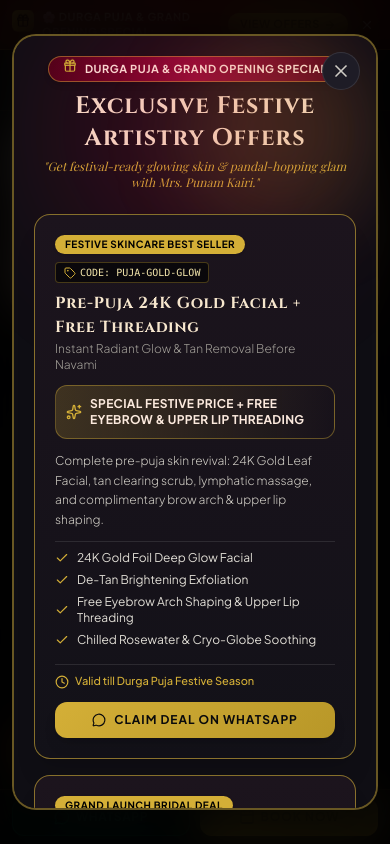
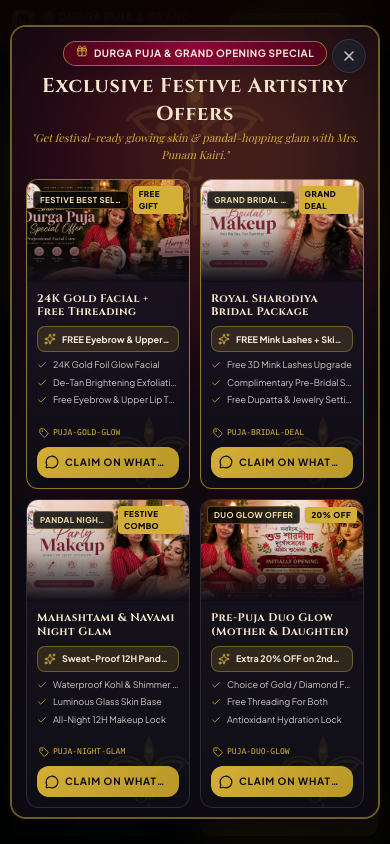
Before and after one commit to tsr-kairi/punamkairi, a React (Vite) app: page / in a window 390 px wide. Both pictures are taken after a click on the button "VIEW OFFERS". Shown: the top 844 px of the page. Built offline with nearby package versions, Linux system fonts and the light colour scheme; a web font is replaced by a local one.

Commit message:
Redesign Durga Puja festive offer modal with 2-column mobile layout, service images, watermarks, and punchy cards

```diff
--- a/src/components/offers/FestiveOffersModal.tsx
+++ b/src/components/offers/FestiveOffersModal.tsx
@@ -10,6 +10,28 @@ interface FestiveOffersModalProps {
   isOpen: boolean;
   onClose: () => void;
 }
+
+// Maa Durga Divine Artistry Watermark SVG
+const DurgaWatermarkSvg: React.FC<{ className?: string }> = ({ className = "w-32 h-32" }) => (
+  <svg viewBox="0 0 100 100" fill="currentColor" className={className} aria-hidden="true">
+    {/* Third Eye (Trinetra) */}
+    <path d="M50 14 C44 26, 44 34, 50 42 C56 34, 56 26, 50 14 Z" />
+    <circle cx="50" cy="28" r="2.8" />
+    {/* Left Eye with traditional wing */}
+    <path d="M19 40 C28 35, 41 38, 46 46 C39 53, 26 51, 19 40 Z" fill="none" stroke="currentColor" strokeWidth="2.5" />
+    <circle cx="33" cy="44.5" r="3.2" />
+    <path d="M15 40 C22 31, 38 31, 46 42" fill="none" stroke="currentColor" strokeWidth="2" strokeLinecap="round" />
+    {/* Right Eye with traditional wing */}
+    <path d="M81 40 C72 35, 59 38, 54 46 C61 53, 74 51, 81 40 Z" fill="none" stroke="currentColor" strokeWidth="2.5" />
+    <circle cx="67" cy="44.5" r="3.2" />
+    <path d="M85 40 C78 31, 62 31, 54 42" fill="none" stroke="currentColor" strokeWidth="2" strokeLinecap="round" />
+    {/* Nose curve & Auspicious Nath */}
+    <path d="M48 48 Q50 63 48 70 Q50 72 53 70" fill="none" stroke="currentColor" strokeWidth="2" strokeLinecap="round" />
+    <circle cx="43" cy="70" r="4.5" fill="none" stroke="currentColor" strokeWidth="1.5" />
+    {/* Trishul Motif */}
+    <path d="M50 76 L50 94 M43 81 Q50 88 57 81" fill="none" stroke="currentColor" strokeWidth="2" strokeLinecap="round" />
+  </svg>
+);
 
 export const FestiveOffersModal: React.FC<FestiveOffersModalProps> = ({ isOpen, onClose }) => {
   useEffect(() => {
@@ -46,125 +68,149 @@ export const FestiveOffersModal: React.FC<FestiveOffersModalProps> = ({ isOpen,
 
   return (
     <AnimatePresence>
-      <div className="fixed inset-0 z-50 bg-black/90 backdrop-blur-xl flex items-center justify-center p-3 sm:p-6 overflow-y-auto">
+      <div className="fixed inset-0 z-50 bg-black/90 backdrop-blur-xl flex items-center justify-center p-2.5 sm:p-6 overflow-y-auto">
         {/* Backdrop click */}
         <div className="fixed inset-0" onClick={onClose} />
 
         {/* Modal Window */}
         <motion.div
-          initial={{ opacity: 0, scale: 0.92, y: 20 }}
+          initial={{ opacity: 0, scale: 0.94, y: 15 }}
           animate={{ opacity: 1, scale: 1, y: 0 }}
-          exit={{ opacity: 0, scale: 0.92, y: 20 }}
-          transition={{ duration: 0.35, ease: [0.16, 1, 0.3, 1] }}
+          exit={{ opacity: 0, scale: 0.94, y: 15 }}
+          transition={{ duration: 0.3, ease: [0.16, 1, 0.3, 1] }}
           onClick={(e) => e.stopPropagation()}
-          className="relative z-10 w-full max-w-2xl bg-[#0f0e14] border-2 border-[#d4af37]/45 rounded-3xl p-5 sm:p-8 shadow-2xl overflow-hidden my-auto max-h-[92vh] overflow-y-auto"
+          className="relative z-10 w-full max-w-4xl bg-[#0c0a10] border-2 border-[#d4af37]/50 rounded-2xl sm:rounded-3xl p-3.5 sm:p-7 shadow-2xl overflow-hidden my-auto max-h-[94vh] overflow-y-auto"
         >
-          {/* Top Decorative Festive Glow */}
-          <div className="absolute -top-12 left-1/2 -translate-x-1/2 w-72 h-72 bg-rose-600/15 rounded-full blur-3xl pointer-events-none" />
-          <div className="absolute top-0 right-0 w-48 h-48 bg-[#d4af37]/15 rounded-full blur-2xl pointer-events-none" />
+          {/* Top Decorative Festive Glow & Watermark */}
+          <div className="absolute -top-16 left-1/2 -translate-x-1/2 w-96 h-96 bg-rose-600/15 rounded-full blur-3xl pointer-events-none" />
+          <div className="absolute top-0 right-0 w-64 h-64 bg-[#d4af37]/15 rounded-full blur-3xl pointer-events-none" />
+
+          {/* Subtle Background Watermark */}
+          <div className="absolute top-4 left-1/2 -translate-x-1/2 text-[#d4af37]/10 pointer-events-none select-none">
+            <DurgaWatermarkSvg className="w-48 h-48 sm:w-64 sm:h-64" />
+          </div>
 
           {/* Close Button */}
           <button
             onClick={onClose}
-            className="absolute top-4 right-4 sm:top-6 sm:right-6 p-2 rounded-full bg-[#1e1c26] text-[#cfccc4] hover:text-[#d4af37] border border-white/10 hover:border-[#d4af37] transition-all cursor-pointer"
+            className="absolute top-3 right-3 sm:top-5 sm:right-5 p-2 rounded-full bg-[#1e1c26] text-[#cfccc4] hover:text-[#d4af37] border border-white/10 hover:border-[#d4af37] transition-all cursor-pointer z-20 shadow-md"
             aria-label="Close offers modal"
           >
-            <X className="w-5 h-5" />
+            <X className="w-4 h-4 sm:w-5 sm:h-5" />
           </button>
 
           {/* Header */}
-          <div className="text-center mb-6 sm:mb-8">
-            <div className="inline-flex items-center gap-2 px-3.5 py-1 rounded-full bg-gradient-to-r from-rose-950 via-rose-900 to-rose-950 border border-[#d4af37]/50 text-[#fceade] text-[11px] sm:text-xs font-bold uppercase tracking-wider mb-2 shadow-md">
-              <Gift className="w-3.5 h-3.5 text-[#d4af37] animate-bounce" />
+          <div className="text-center mb-4 sm:mb-6 relative z-10">
+            <div className="inline-flex items-center gap-1.5 px-3 py-1 rounded-full bg-gradient-to-r from-rose-950 via-rose-900 to-rose-950 border border-[#d4af37]/60 text-[#fceade] text-[10px] sm:text-xs font-bold uppercase tracking-wider mb-1.5 shadow-md">
+              <Gift className="w-3 h-3 sm:w-3.5 sm:h-3.5 text-[#d4af37] animate-bounce" />
               <span>{durgaPujaFestiveOffers.festivalName}</span>
             </div>
 
-            <h2 className="text-2xl sm:text-3xl font-display font-bold text-[#f7e7ce]">
+            <h2 className="text-xl sm:text-3xl font-display font-bold text-[#f7e7ce]">
               Exclusive Festive Artistry Offers
             </h2>
 
-            <p className="text-xs sm:text-sm text-[#d4af37] font-serif-luxury italic mt-1 max-w-md mx-auto">
+            <p className="text-[11px] sm:text-sm text-[#d4af37] font-serif-luxury italic mt-0.5 max-w-md mx-auto">
               "{durgaPujaFestiveOffers.subheading}"
             </p>
           </div>
 
-          {/* Offers Cards List */}
-          <div className="space-y-4 sm:space-y-5">
+          {/* Offers Cards Grid: Exactly 2 cards per row on Mobile & Desktop */}
+          <div className="grid grid-cols-2 lg:grid-cols-2 gap-2.5 sm:gap-4 relative z-10">
             {durgaPujaFestiveOffers.offers.map((offer) => (
               <div
                 key={offer.id}
-                className={`p-5 sm:p-6 rounded-2xl border transition-all duration-300 relative overflow-hidden ${
+                className={`rounded-xl sm:rounded-2xl border flex flex-col justify-between transition-all duration-300 relative overflow-hidden group ${
                   offer.popular
-                    ? 'bg-gradient-to-b from-[#1c141d] to-[#121118] border-[#d4af37]/60 shadow-xl'
-                    : 'bg-[#14131b] border-[#2c2834] hover:border-[#d4af37]/40'
+                    ? 'bg-gradient-to-b from-[#1f1019] via-[#16111e] to-[#0e0c14] border-[#d4af37]/65 shadow-xl shadow-rose-950/20'
+                    : 'bg-gradient-to-b from-[#17121c] to-[#0f0e16] border-[#2f2a3a] hover:border-[#d4af37]/50'
                 }`}
               >
-                {/* Popular Pill */}
-                <div className="flex items-center justify-between flex-wrap gap-2 mb-2">
-                  <span className="px-2.5 py-0.5 rounded-full bg-[#d4af37] text-black text-[10px] font-bold uppercase tracking-wider shadow">
+                {/* Embedded Durga Puja Card Background Watermark */}
+                <div className="absolute -right-4 -bottom-6 text-[#d4af37]/[0.07] group-hover:text-[#d4af37]/[0.12] transition-colors pointer-events-none">
+                  <DurgaWatermarkSvg className="w-28 h-28 sm:w-36 sm:h-36" />
+                </div>
+
+                <div>
+                  {/* Service Image Header with Overlaid Badges */}
+                  <div className="relative aspect-[16/10] w-full overflow-hidden bg-black/40">
+                    <img
+                      src={offer.image}
+                      alt={offer.title}
+                      className="w-full h-full object-cover object-center group-hover:scale-105 transition-transform duration-500"
+                      loading="lazy"
+                    />
+                    <div className="absolute inset-0 bg-gradient-to-t from-[#0e0c14] via-black/20 to-transparent" />
+
+                    {/* Top Badges */}
+                    <div className="absolute top-1.5 left-1.5 right-1.5 flex items-center justify-between gap-1">
+                      <span className="px-1.5 py-0.5 rounded bg-black/80 backdrop-blur-md text-[#f3e5ab] text-[8px] sm:text-[10px] font-bold uppercase tracking-wider border border-[#d4af37]/40 truncate max-w-[65%]">
                         {offer.badge}
                       </span>
-                  <div className="flex items-center gap-1 text-[10px] text-[#f3e5ab] font-mono bg-black/60 px-2 py-0.5 rounded border border-[#d4af37]/30">
-                    <Tag className="w-3 h-3 text-[#d4af37]" />
-                    <span>CODE: {offer.code}</span>
+                      <span className="px-1.5 py-0.5 rounded bg-[#d4af37] text-black text-[8px] sm:text-[10px] font-extrabold uppercase tracking-wider shadow">
+                        {offer.savingsBadge}
+                      </span>
                     </div>
                   </div>
 
-                {/* Offer Title & Highlight */}
-                <h3 className="text-base sm:text-lg font-display font-bold text-[#f7e7ce] mt-1">
+                  {/* Card Content (Compact & Clean) */}
+                  <div className="p-2.5 sm:p-4">
+                    {/* Offer Title */}
+                    <h3 className="text-[11px] sm:text-base font-display font-bold text-[#f7e7ce] leading-tight line-clamp-2 min-h-[1.8rem] sm:min-h-[2.5rem]">
                       {offer.title}
                     </h3>
 
-                <p className="text-xs text-[#a09d96] font-light mt-0.5">
-                  {offer.tagline}
-                </p>
-
-                {/* Discount Benefit Banner */}
-                <div className="my-3 p-2.5 rounded-xl bg-gradient-to-r from-[#d4af37]/20 via-[#d4af37]/10 to-transparent border border-[#d4af37]/40 flex items-center gap-2">
-                  <Sparkles className="w-4 h-4 text-[#d4af37] flex-shrink-0" />
-                  <span className="text-xs font-bold text-[#fceade] uppercase tracking-wide">
+                    {/* Highlight Box */}
+                    <div className="my-1.5 sm:my-2 p-1.5 sm:p-2 rounded-lg bg-[#d4af37]/15 border border-[#d4af37]/40 flex items-center gap-1.5">
+                      <Sparkles className="w-3 h-3 text-[#d4af37] flex-shrink-0" />
+                      <span className="text-[9px] sm:text-xs font-bold text-[#fceade] leading-tight line-clamp-1">
                         {offer.discountHighlight}
                       </span>
                     </div>
 
-                <p className="text-xs text-[#cfccc4] font-light leading-relaxed mb-3">
-                  {offer.description}
-                </p>
-
-                {/* Included Perks Checklist */}
-                <div className="space-y-1.5 pt-2 border-t border-white/10 mb-4">
+                    {/* Key Perks Checklist */}
+                    <div className="space-y-1 mb-2.5">
                       {offer.includedPerks.map((perk, pIdx) => (
-                    <div key={pIdx} className="flex items-center gap-2 text-xs text-[#e0ddd5]">
-                      <Check className="w-3.5 h-3.5 text-[#d4af37] flex-shrink-0" />
-                      <span>{perk}</span>
+                        <div key={pIdx} className="flex items-center gap-1.5 text-[9px] sm:text-xs text-[#cfccc4]">
+                          <Check className="w-2.5 h-2.5 sm:w-3.5 sm:h-3.5 text-[#d4af37] flex-shrink-0" />
+                          <span className="truncate">{perk}</span>
                         </div>
                       ))}
                     </div>
+                  </div>
+                </div>
 
-                {/* Bottom Action & Urgency */}
-                <div className="flex flex-col sm:flex-row items-stretch sm:items-center justify-between gap-3 pt-2 border-t border-white/10">
-                  <div className="flex items-center gap-1.5 text-[11px] text-[#d4af37] font-medium">
-                    <Clock className="w-3.5 h-3.5" />
+                {/* Card Footer: Code + WhatsApp Claim Button */}
+                <div className="p-2.5 sm:p-4 pt-0">
+                  <div className="flex items-center justify-between text-[8px] sm:text-[10px] text-[#a09d96] font-mono mb-2 px-0.5">
+                    <div className="flex items-center gap-1 text-[#d4af37]">
+                      <Tag className="w-2.5 h-2.5 sm:w-3 sm:h-3" />
+                      <span className="truncate">{offer.code}</span>
+                    </div>
+                    <div className="flex items-center gap-1 text-[#a09d96] hidden sm:flex">
+                      <Clock className="w-3 h-3" />
                       <span>{offer.validTill}</span>
+                    </div>
                   </div>
 
                   <button
                     onClick={() => handleClaimOffer(offer)}
-                    className="btn-gold py-2.5 px-5 rounded-xl text-xs font-bold tracking-wider uppercase flex items-center justify-center gap-2 shadow-lg active:scale-95 transition-transform cursor-pointer"
+                    className="w-full btn-gold py-2 sm:py-2.5 px-2 rounded-xl text-[10px] sm:text-xs font-bold tracking-wider uppercase flex items-center justify-center gap-1.5 shadow-lg active:scale-95 transition-all cursor-pointer"
                   >
-                    <MessageCircle className="w-3.5 h-3.5 text-[#0a0a0c]" />
-                    <span>CLAIM DEAL ON WHATSAPP</span>
+                    <MessageCircle className="w-3.5 h-3.5 text-[#0a0a0c] flex-shrink-0" />
+                    <span className="truncate">CLAIM ON WHATSAPP</span>
                   </button>
                 </div>
+
               </div>
             ))}
           </div>
 
           {/* Bottom Direct Confirmation Notice */}
-          <div className="mt-6 p-4 rounded-2xl bg-[#14141d] border border-[#2a2824] flex items-start gap-3 text-xs text-[#a09d96]">
-            <ShieldCheck className="w-4 h-4 text-[#d4af37] flex-shrink-0 mt-0.5" />
-            <div>
-              Offers are claimed directly on WhatsApp with <strong className="text-[#f7e7ce]">Mrs. Punam Kairi (+91 6003756297)</strong>. Slots are booked on a first-come, first-served basis for auspicious festive dates.
+          <div className="mt-3.5 sm:mt-5 p-2.5 sm:p-3.5 rounded-xl bg-[#14141d] border border-[#2a2824] flex items-center gap-2.5 text-[10px] sm:text-xs text-[#a09d96] relative z-10">
+            <ShieldCheck className="w-4 h-4 text-[#d4af37] flex-shrink-0" />
+            <div className="leading-tight">
+              Claim directly on WhatsApp with <strong className="text-[#f7e7ce]">Mrs. Punam Kairi (+91 6003756297)</strong>. Limited slots for auspicious Puja dates.
             </div>
           </div>
 
--- a/src/data/offers.ts
+++ b/src/data/offers.ts
@@ -9,6 +9,8 @@ export interface FestiveOffer {
   validTill: string;
   code: string;
   popular?: boolean;
+  image: string;
+  savingsBadge: string;
 }
 
 export const durgaPujaFestiveOffers = {
@@ -19,68 +21,73 @@ export const durgaPujaFestiveOffers = {
   offers: [
     {
       id: "puja-facial-combo",
-      badge: "Festive Skincare Best Seller",
-      title: "Pre-Puja 24K Gold Facial + Free Threading",
-      tagline: "Instant Radiant Glow & Tan Removal Before Navami",
-      discountHighlight: "SPECIAL FESTIVE PRICE + FREE EYEBROW & UPPER LIP THREADING",
-      description: "Complete pre-puja skin revival: 24K Gold Leaf Facial, tan clearing scrub, lymphatic massage, and complimentary brow arch & upper lip shaping.",
+      badge: "Festive Best Seller",
+      title: "24K Gold Facial + Free Threading",
+      tagline: "Instant Radiant Glow & Tan Clear",
+      discountHighlight: "FREE Eyebrow & Upper Lip Threading",
+      description: "24K Gold luxury facial with deep tan exfoliation and complimentary eyebrow shaping.",
       includedPerks: [
-        "24K Gold Foil Deep Glow Facial",
+        "24K Gold Foil Glow Facial",
         "De-Tan Brightening Exfoliation",
-        "Free Eyebrow Arch Shaping & Upper Lip Threading",
-        "Chilled Rosewater & Cryo-Globe Soothing"
+        "Free Eyebrow & Upper Lip Threading"
       ],
-      validTill: "Valid till Durga Puja Festive Season",
+      validTill: "Valid till Festive Season",
       code: "PUJA-GOLD-GLOW",
-      popular: true
+      popular: true,
+      image: "/assets/images/banners/banner-durga-puja-facial-offer.jpg",
+      savingsBadge: "FREE GIFT"
     },
     {
       id: "puja-bridal-grand",
-      badge: "Grand Launch Bridal Deal",
+      badge: "Grand Bridal Deal",
       title: "Royal Sharodiya Bridal Package",
-      tagline: "For Autumn & Winter Brides Booking During Puja",
-      discountHighlight: "SPECIAL FESTIVE DISCOUNT + FREE MINK LASHES & FACIAL PREP",
-      description: "Exclusive grand opening concession on Full HD / Airbrush Bridal looks with complimentary pre-wedding skin consultation & premium veil styling.",
+      tagline: "Autumn & Winter Bride Pre-Booking",
+      discountHighlight: "FREE Mink Lashes + Skin Prep",
+      description: "Royal HD/Airbrush Bridal look with complimentary premium lash upgrade and veil styling.",
       includedPerks: [
-        "Free 3D Silk/Mink False Lash Upgrade",
-        "Complimentary Pre-Bridal Skin Prep Session",
-        "Free Saree / Dupatta & Royal Jewelry Setting",
-        "Priority Date Slot Reservation"
+        "Free 3D Mink Lashes Upgrade",
+        "Complimentary Pre-Bridal Skin Prep",
+        "Free Dupatta & Jewelry Setting"
       ],
-      validTill: "Valid till Vijaya Dashami (Limited Slots)",
-      code: "PUJA-BRIDAL-SPECIAL",
-      popular: true
+      validTill: "Limited Festive Slots",
+      code: "PUJA-BRIDAL-DEAL",
+      popular: true,
+      image: "/assets/images/banners/banner-bridal-makeup.jpg",
+      savingsBadge: "GRAND DEAL"
     },
     {
       id: "ashtami-navami-glam",
-      badge: "Festive Pandal Glam",
-      title: "Mahashtami & Navami Night Glam Pass",
-      tagline: "Dazzle the crowd for Anjali, Pandal Hopping & Sandhya Aarti",
-      discountHighlight: "SPECIAL FESTIVE COMBO PRICING",
-      description: "Sweat-proof, smudge-proof, 12-hour high-impact festive glam customized for Durga Puja night pandal hopping and photography.",
+      badge: "Pandal Night Glam",
+      title: "Mahashtami & Navami Night Glam",
+      tagline: "Anjali, Pandal Hopping & Aarti",
+      discountHighlight: "Sweat-Proof 12H Pandal Look",
+      description: "Sweat-proof, smudge-proof high-impact glam customized for Puja night photography.",
       includedPerks: [
-        "Waterproof Kohl & Shimmer Eye Artistry",
-        "Highlighter & Luminous Dewy Base",
-        "All-Night Lock Setting Mist",
-        "Bindi & Traditional Styling Match"
+        "Waterproof Kohl & Shimmer Eyes",
+        "Luminous Glass Skin Base",
+        "All-Night 12H Makeup Lock"
       ],
       validTill: "Special Puja Days Only",
-      code: "ASHTAMI-GLAM-PASS"
+      code: "PUJA-NIGHT-GLAM",
+      image: "/assets/images/banners/banner-party-makeup.jpg",
+      savingsBadge: "FESTIVE COMBO"
     },
     {
       id: "puja-duo-facial",
-      badge: "Duo & Group Skincare",
-      title: "Pre-Puja Duo Glow (Mother & Daughter / Friends)",
-      tagline: "Book Any 2 Luxury Facials & Get Extra Savings",
-      discountHighlight: "EXTRA 20% OFF ON 2ND FACIAL + FREE THREADING FOR BOTH",
-      description: "Share the festive glow ritual with your mother, sister, or best friend. Choose from 24K Gold, Diamond De-Tan, or O3+ Vitamin-C Facials.",
+      badge: "Duo Glow Offer",
+      title: "Pre-Puja Duo Glow (Mother & Daughter)",
+      tagline: "Book 2 Luxury Facials & Save",
+      discountHighlight: "Extra 20% OFF on 2nd Facial",
+      description: "Share the festive glow ritual with mother or bestie. Choice of Gold or Diamond facials.",
       includedPerks: [
-        "Choice of Diamond De-Tan or 24K Gold Facial",
-        "Free Full Eyebrow & Forehead Threading for both",
+        "Choice of Gold / Diamond Facial",
+        "Free Threading For Both",
         "Antioxidant Hydration Lock"
       ],
-      validTill: "Festive Season Pre-Booking",
-      code: "PUJA-DUO-FACIAL"
+      validTill: "Pre-Puja Booking",
+      code: "PUJA-DUO-GLOW",
+      image: "/assets/images/banners/banner-durga-puja-opening.jpg",
+      savingsBadge: "20% OFF"
     }
   ]
 };
```
Lines whose indentation alone changed are shown as unchanged.
